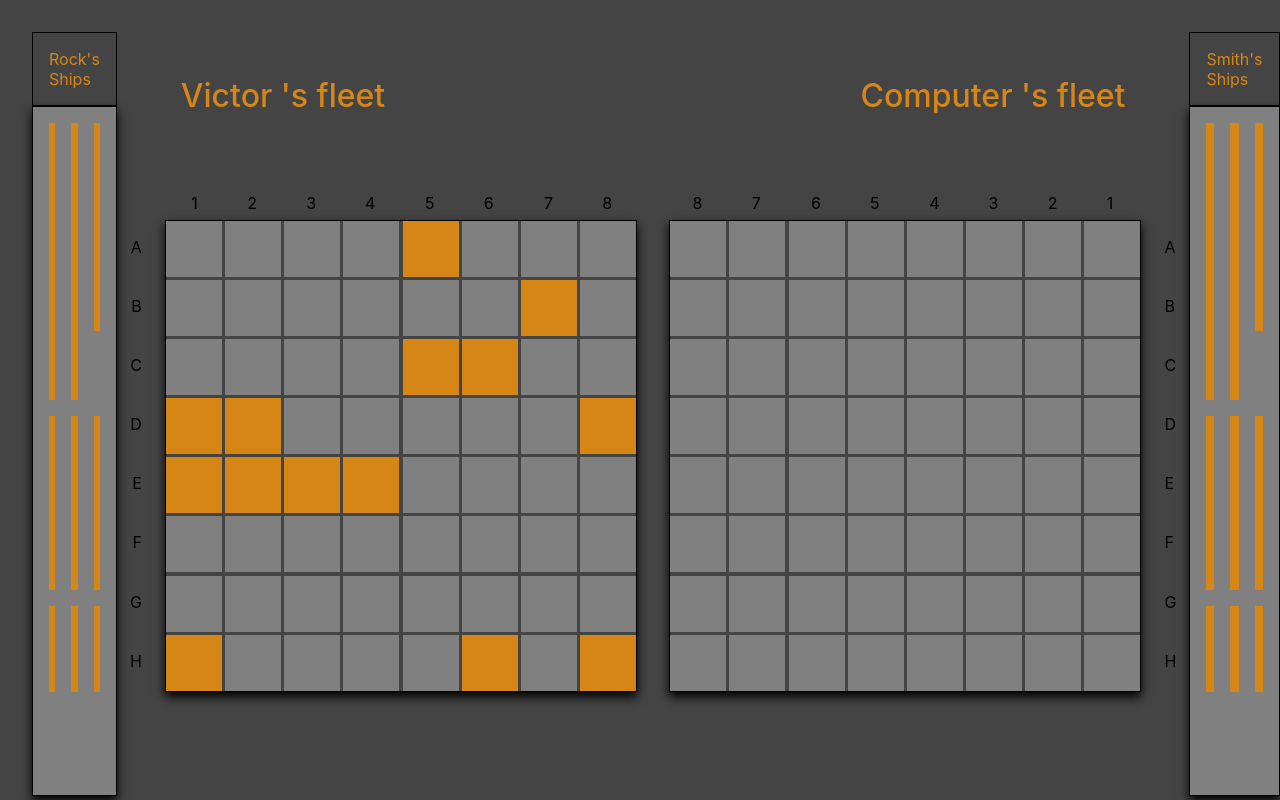
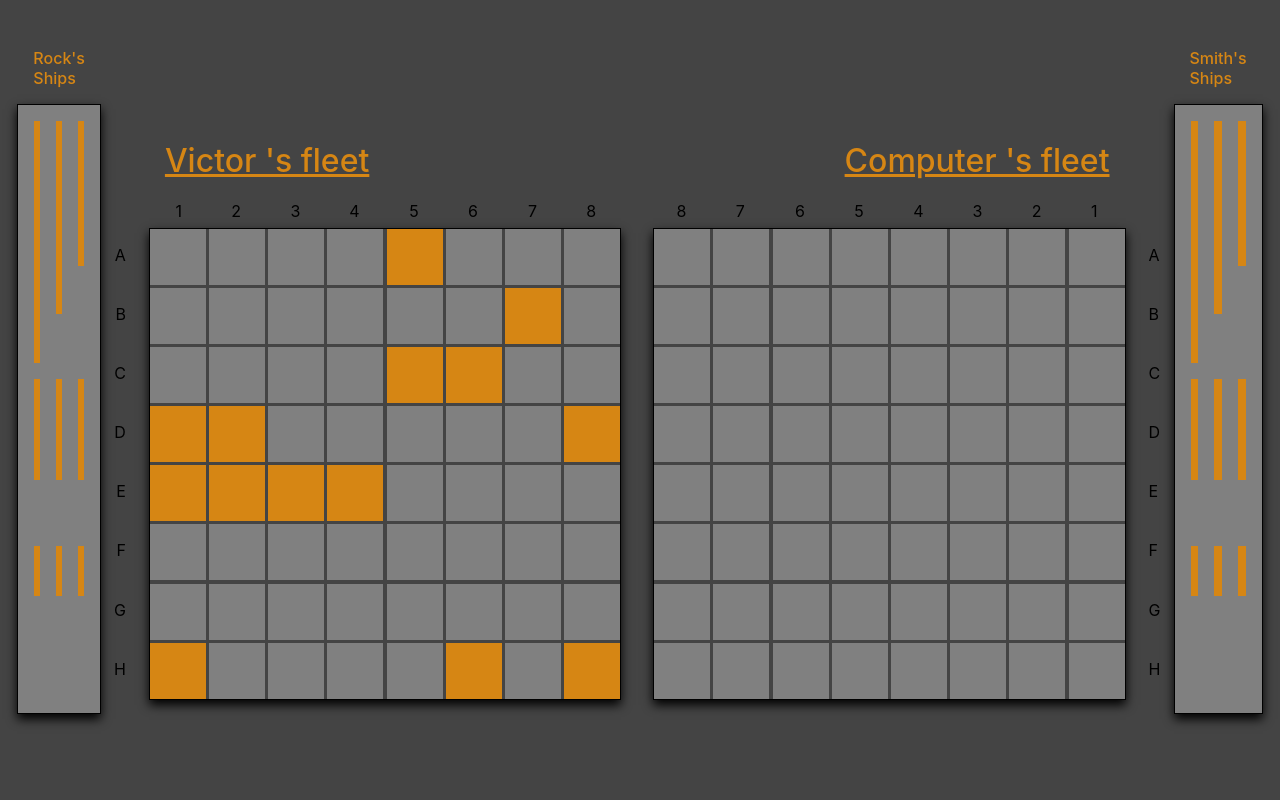
Before and after one commit to Vikms95/js-top-battleship, a website built with webpack: page dist/index.html in a window 1280 px wide. Shown: the top 800 px of the page. Built offline with Linux system fonts and the light colour scheme.

Commit message:
Change position of layour

```diff
--- a/src/logic/gameboard.js
+++ b/src/logic/gameboard.js
@@ -46,9 +46,7 @@ export function Gameboard(){
         if(isAttackValid(coords) && isShipHit(coords)){
             const ship = findShipByCoords(coords)
             if(ship.isSunkNextHit()){
-                _boardGrid  = removeShipSquare(coords,ship)
                 _boardShips = removeShipFromShipsArray(ship)
-                return
             }
             _boardGrid = removeShipSquare(coords,ship)
             return
@@ -65,6 +63,7 @@ export function Gameboard(){
     // Query & Command self x
     const addShipToBoardGridObject = (ship) =>{
         const coordsArray = ship.getShipCoord()
+
         for (let i = 0; i < coordsArray.length; i++) {
             for(const [key] of Object.entries(_boardGrid)){
                 if(key === coordsArray[i]){
--- a/src/style.css
+++ b/src/style.css
@@ -10,6 +10,8 @@
 
 html,
 body{
+  display: flex;
+  justify-content: center;
   background-color: var(--background-color);
   height: 100%;
   width: 100%;
@@ -18,7 +20,7 @@ body{
 }
 
 .container{
-  height: 90%;
+  height: 80%;
   display: grid;
   grid-template-columns: 1fr 2fr 2fr 1fr;
 }
@@ -43,6 +45,8 @@ body{
   font-weight: 500;
   font-size: 2rem;
   padding: 1rem;
+  margin-bottom: 2rem;
+  text-decoration: underline;
 }
 
 .player2-name{
@@ -53,8 +57,9 @@ body{
   display: flex;
   justify-content: center;
   align-items: center;
+  font-weight: 500;
+  font-size: 1rem;
   color: var(--ships-color);
-  border:1px solid black;
   padding: 1rem;
 }
 
@@ -68,13 +73,12 @@ body{
   grid-template-rows: 1.6fr 1fr 1fr;
   padding: 1rem;
   border: solid 1px black;
-  height: 100%;
   box-shadow:0px 5px 10px 0px;
 }
 
 .pool-column{
   display: grid;
-  grid-template-rows:repeat(auto-fill, minmax(64px, 1fr));
+  grid-template-rows:repeat(auto-fill, minmax(3rem, 1fr));
 }
 
 .pool-row{
@@ -85,8 +89,12 @@ body{
   height: 100%;
   display: flex;
   flex-direction: column;
-  justify-content: space-around;
+  justify-content: center;
   padding: 1rem;
+}
+
+.gameboard-panel{
+  height: 50%;
 }
 
 .gameboard-grid{
@@ -99,8 +107,6 @@ body{
   box-shadow: 0px 5px 10px 0px;
 }
 
-
-
 .grid-square.ship,
 .pool-row.ship{
   background-color:var(--ships-color);
@@ -112,9 +118,10 @@ body{
 }
 
 .grid-square:hover{
-  cursor: pointer;
+  cursor: crosshair;
   background-color: blue;
 }
+
 .top-coordinates{
   position: absolute;
   bottom: 4rem;
```
Also changed, not shown: dist/main.js.
